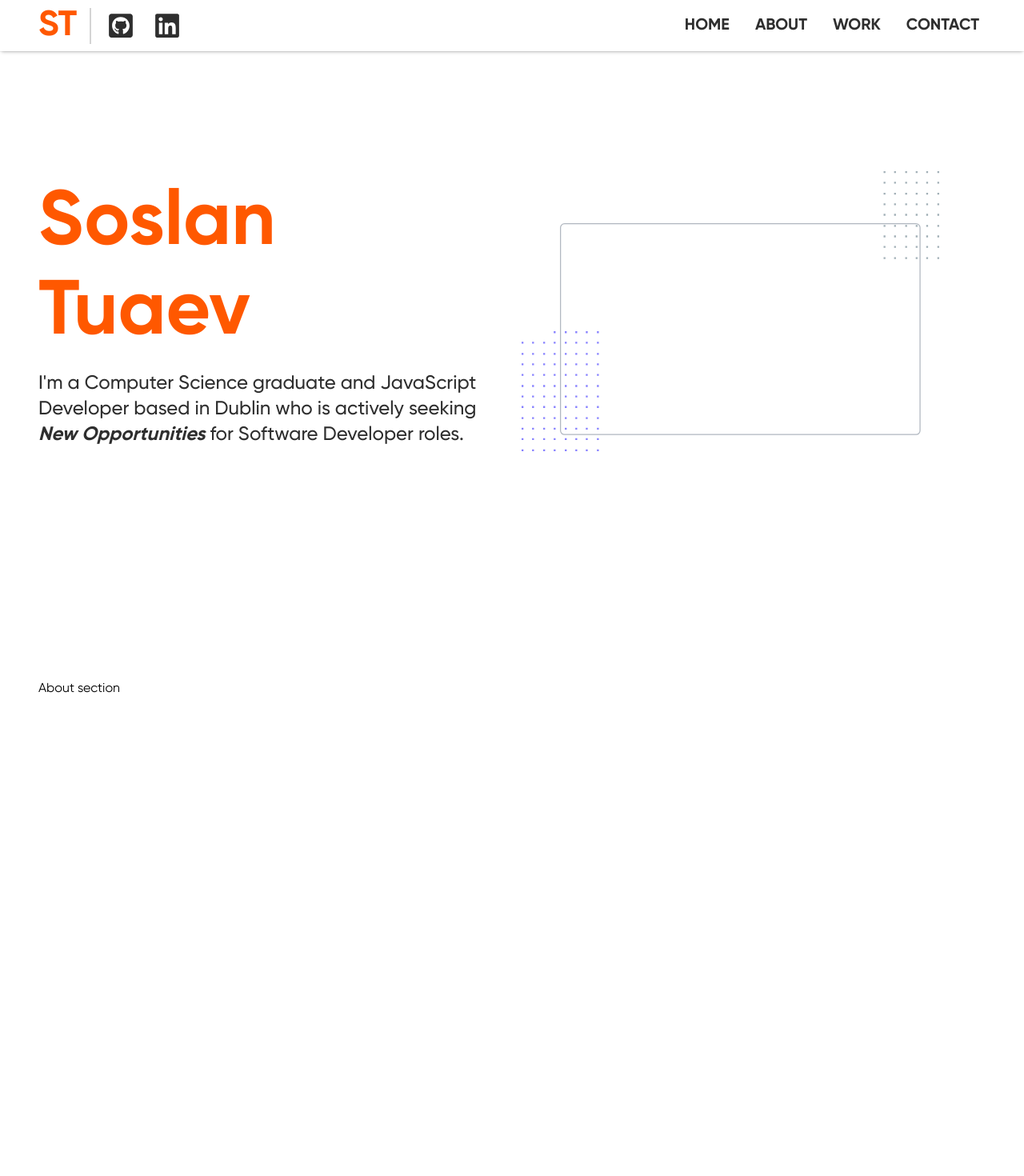
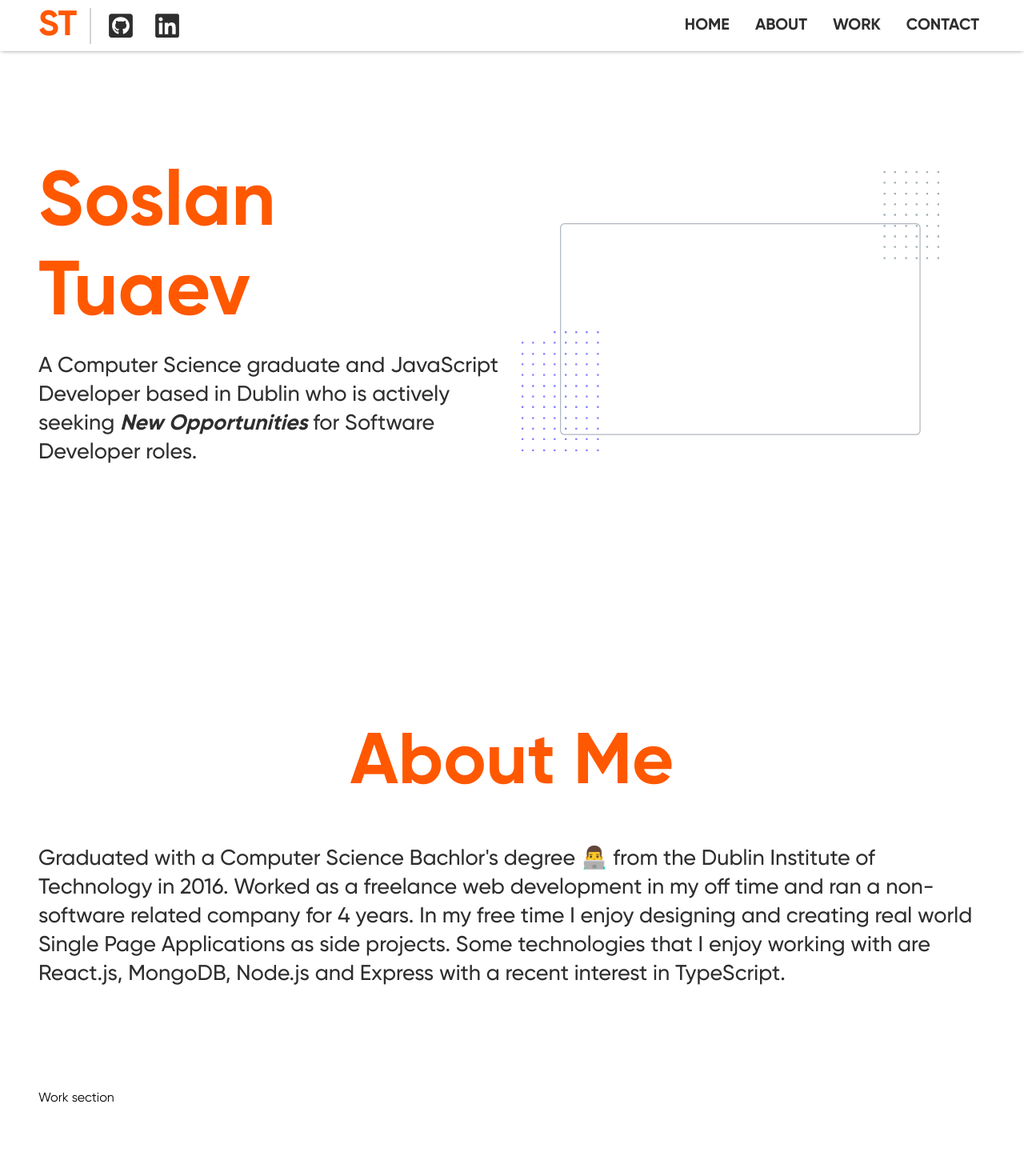
Before and after one commit to Tuaev/Portfolio, a React (Create React App) app: page / in a window 1280 px wide. Shown: the top 1470 px of the page at 80% size. After the commit the page ends 1383 px from the top, so only its background shows below. Built offline with nearby package versions, Linux system fonts and the light colour scheme.

Commit message:
Add about me section

```diff
--- a/src/layout/MainLayout/TopNavBar.js
+++ b/src/layout/MainLayout/TopNavBar.js
@@ -113,8 +113,8 @@ function TopNavBar() {
             className={classes.link}
             color="textPrimary"
             underline="none"
-            offset="64"
-            href="#home"
+            offset="185"
+            href="#about"
           >
             ABOUT
           </Link>
--- a/src/theme/typography.js
+++ b/src/theme/typography.js
@@ -1,13 +1,13 @@
 const typography = {
   fontFamily: ['ST'],
   h1: {
-    fontWeight: 500,
+    fontWeight: 700,
     // fontSize: 35,
     // letterSpacing: '-0.24px',
   },
   h2: {
-    fontWeight: 500,
-    // fontSize: 29,
+    fontWeight: 700,
+    fontSize: 90,
     // letterSpacing: '-0.24px',
   },
   h3: {
@@ -22,7 +22,7 @@ const typography = {
   },
   h5: {
     fontWeight: 500,
-    // fontSize: 16,
+    fontSize: 28,
     // letterSpacing: '-0.05px',
   },
   h6: {
--- a/src/views/Main/About.js
+++ b/src/views/Main/About.js
@@ -1,9 +1,36 @@
-import React from 'react';
+import { Box, makeStyles, Typography } from '@material-ui/core';
+
+const useStyles = makeStyles((theme) => ({
+  root: {
+    marginTop: theme.spacing(6),
+  },
+}));
 
 function About() {
+  const classes = useStyles();
   return (
-    <div style={{ height: '100vh' }}>
-      <div>About section</div>
+    <div className={classes.root} id="about">
+      <Typography variant="h2" component="h2" align="center" color="textSecondary">
+        About Me
+      </Typography>
+      <Box mt="3rem">
+        {/* <Typography variant="h5" component="p" color="textPrimary">
+          I graduated with a Computer Science Bachlor's degree 👨‍💻 from the Dublin
+          Institute of Technology in 2016. Since then I've done freelance web development
+          work and ran a non-software related company for 4 years. In my free time I enjoy
+          designing and creating real world Single Page Applications as side projects.
+          Some technologies that I enjoy working with are React.js, MongoDB, Node.js and
+          Express with a recent interest in TypeScript.
+        </Typography> */}
+        <Typography variant="h5" component="p" color="textPrimary">
+          Graduated with a Computer Science Bachlor's degree 👨‍💻 from the Dublin Institute
+          of Technology in 2016. Worked as a freelance web development in my off time and
+          ran a non-software related company for 4 years. In my free time I enjoy
+          designing and creating real world Single Page Applications as side projects.
+          Some technologies that I enjoy working with are React.js, MongoDB, Node.js and
+          Express with a recent interest in TypeScript.
+        </Typography>
+      </Box>
     </div>
   );
 }
--- a/src/views/Main/Home.js
+++ b/src/views/Main/Home.js
@@ -1,9 +1,12 @@
-import { Box, Container, Grid, makeStyles, Typography } from '@material-ui/core';
+import { Box, Grid, makeStyles, Typography } from '@material-ui/core';
 import React from 'react';
 
-const useStyles = makeStyles(() => ({
+const useStyles = makeStyles((theme) => ({
   root: {
     height: '100vh',
+    [theme.breakpoints.down('md')]: {
+      paddingTop: 60,
+    },
   },
   feature: {
     height: '85%',
@@ -29,12 +32,12 @@ function Home() {
       <Grid container spacing={3} className={classes.feature}>
         <Grid item xs={12} md={6}>
           <Typography variant="h1" color="textSecondary">
-            <b>Soslan Tuaev</b>
+            Soslan Tuaev
           </Typography>
           <Box mt="1rem">
-            <Typography variant="h5" color="textPrimary">
-              I'm a Computer Science graduate and JavaScript Developer based in Dublin who
-              is actively seeking{' '}
+            <Typography variant="h5" component="p" color="textPrimary">
+              A Computer Science graduate and JavaScript Developer based in Dublin who is
+              actively seeking{' '}
               <i>
                 <strong>New Opportunities </strong>
               </i>
--- a/src/views/Main/Work.js
+++ b/src/views/Main/Work.js
@@ -1,7 +1,16 @@
+import { makeStyles } from '@material-ui/core';
 import React from 'react';
 
+const useStyles = makeStyles((theme) => ({
+  root: {
+    marginTop: theme.spacing(16),
+  },
+}));
+
 function Work() {
-  return <div style={{ height: '100vh' }}>Work section</div>;
+  const classes = useStyles();
+
+  return <div className={classes.root}>Work section</div>;
 }
 
 export default Work;
```
Also changed, not shown: 1 other file (tests, documents, lock files or other folders).
